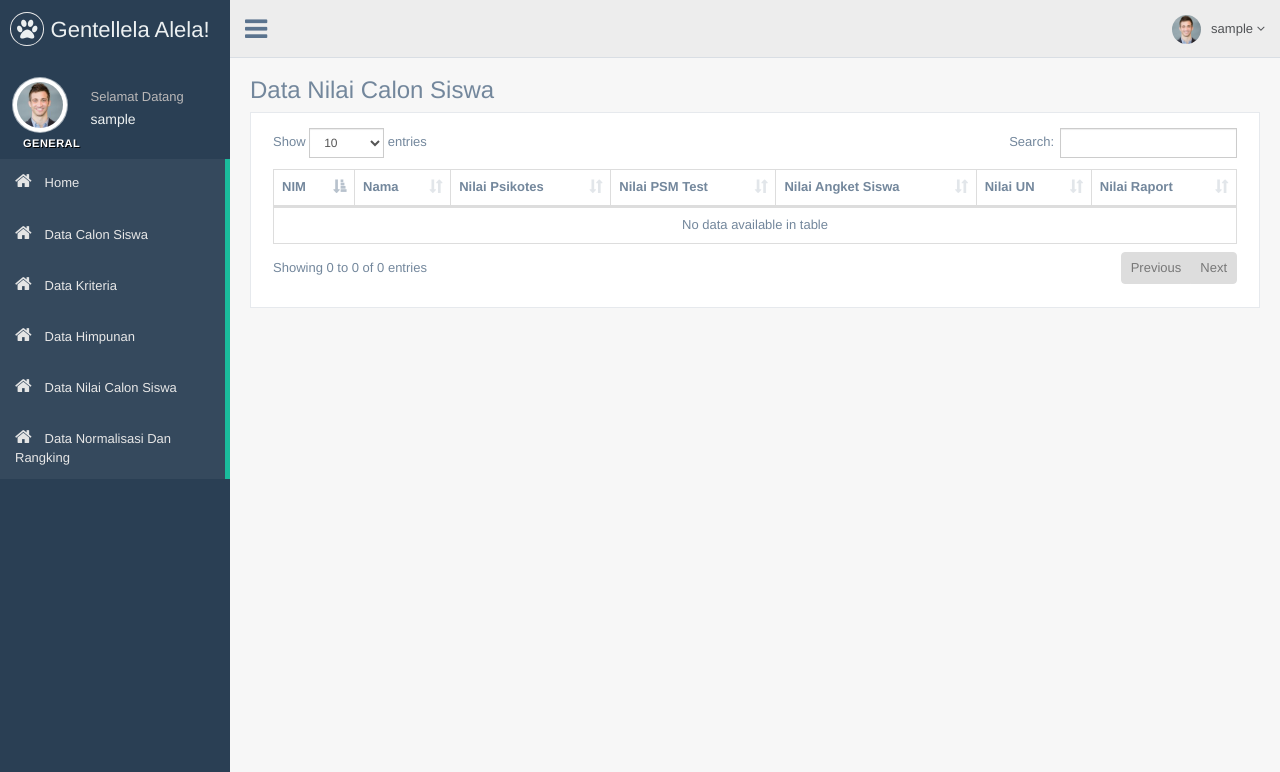
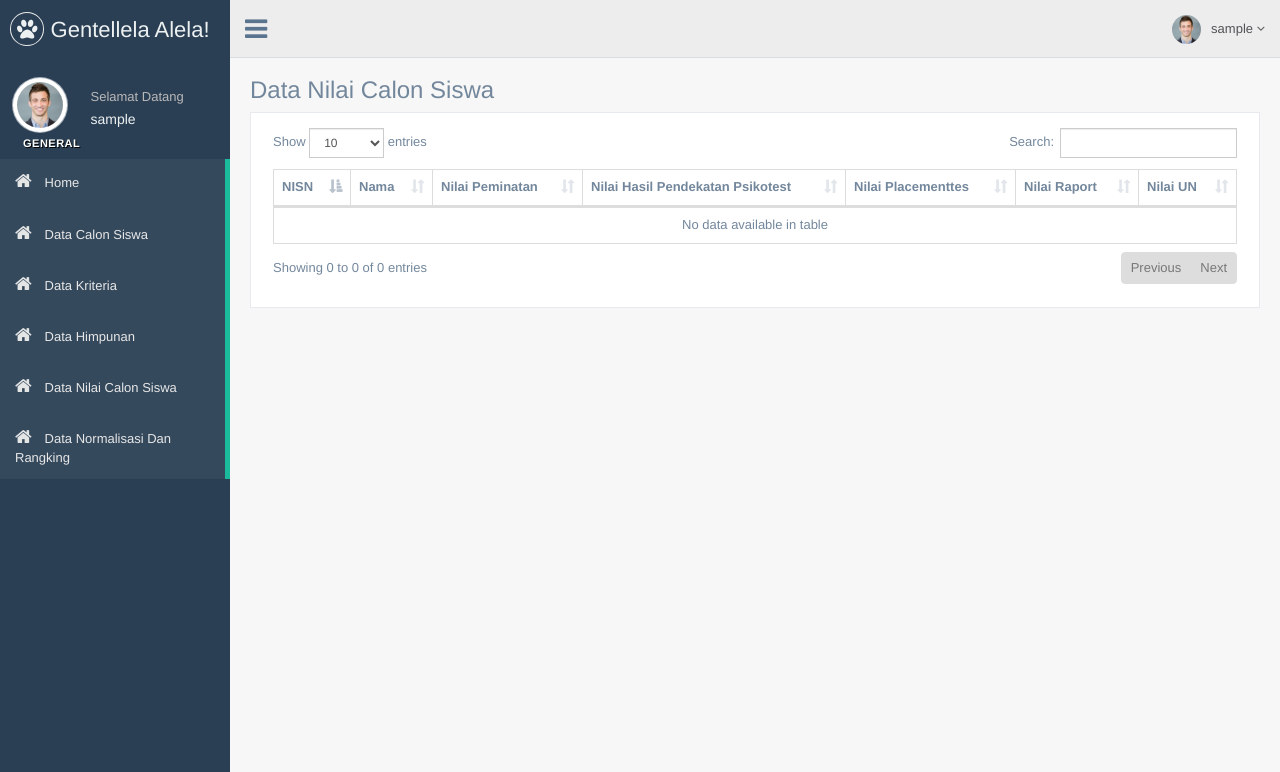
Before and after one commit to RizkiMufrizal/SPK-SAW, a CodeIgniter app: page /SPK-SAW/index.php/admin/NilaiCalonSiswaController in a window 1280 px wide. Shown: the top 772 px of the page. Run offline with CodeIgniter, Linux system fonts and the light colour scheme; a user stored in the database is signed in; data that the repository does not hold is empty.

Commit message:
update calon siswa view

```diff
--- a/application/views/admin/NilaiCalonSiswaView.php
+++ b/application/views/admin/NilaiCalonSiswaView.php
@@ -42,19 +42,19 @@
                                         <table id="calonsiswa" class="table table-bordered">
                                             <thead>
                                                 <tr>
-                                                    <th>NIM</th>
+                                                    <th>NISN</th>
                                                     <th>Nama</th>
-                                                    <th>Nilai Psikotes</th>
-                                                    <th>Nilai PSM Test</th>
-                                                    <th>Nilai Angket Siswa</th>
+                                                    <th>Nilai Peminatan</th>
+                                                    <th>Nilai Hasil Pendekatan Psikotest</th>
+                                                    <th>Nilai Placementtes</th>
+                                                    <th>Nilai Raport</th>
                                                     <th>Nilai UN</th>
-                                                    <th>Nilai Raport</th>
                                                 </tr>
                                             </thead>
                                             <tbody>
                                                 <?php foreach ($nilai_calon_siswa as $n) { ?>
                                                     <tr>
-                                                        <td><?php echo $n->nim; ?></td>
+                                                        <td><?php echo $n->nisn; ?></td>
                                                         <td><?php echo $n->nama; ?></td>
                                                         <td><?php echo $n->c1; ?></td>
                                                         <td><?php echo $n->c2; ?></td>
```
